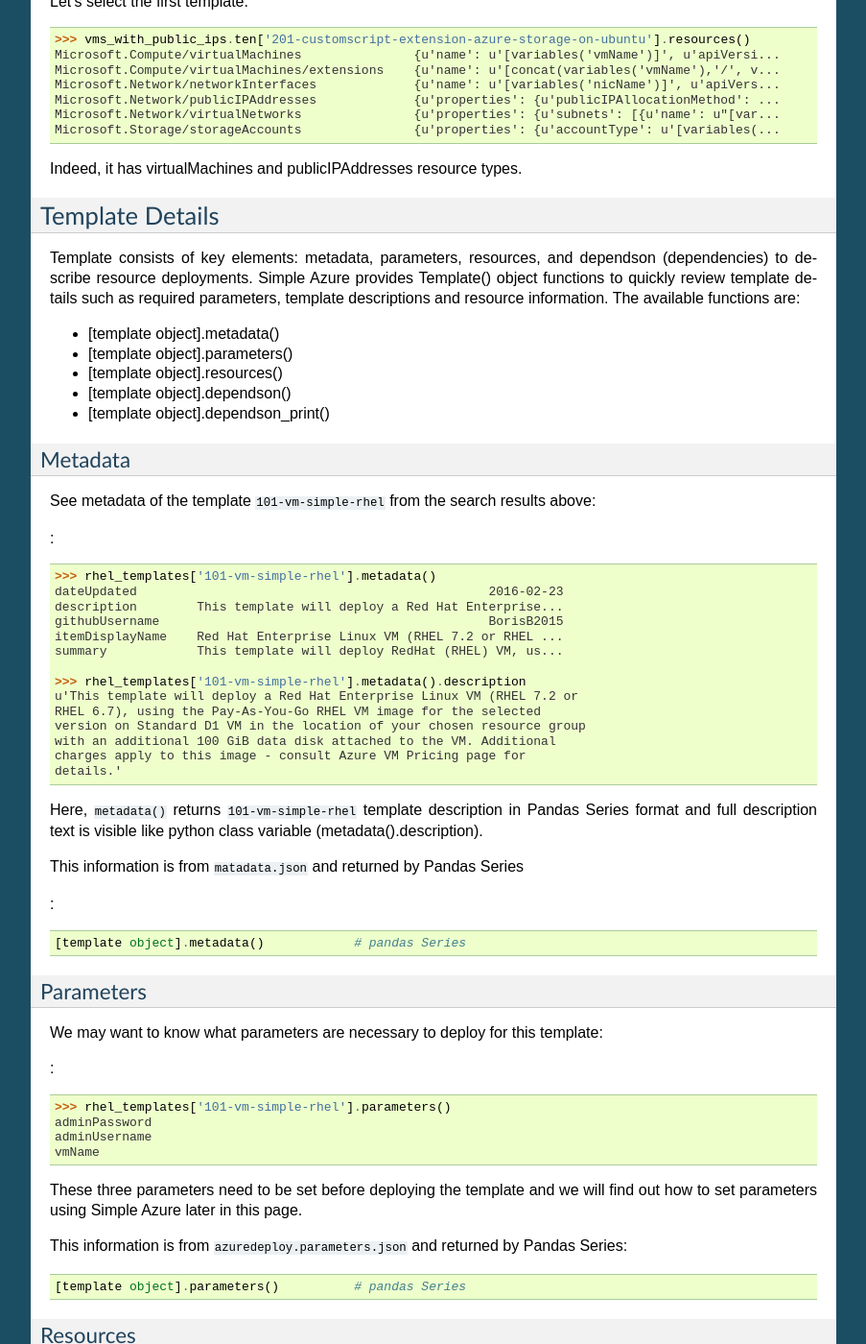
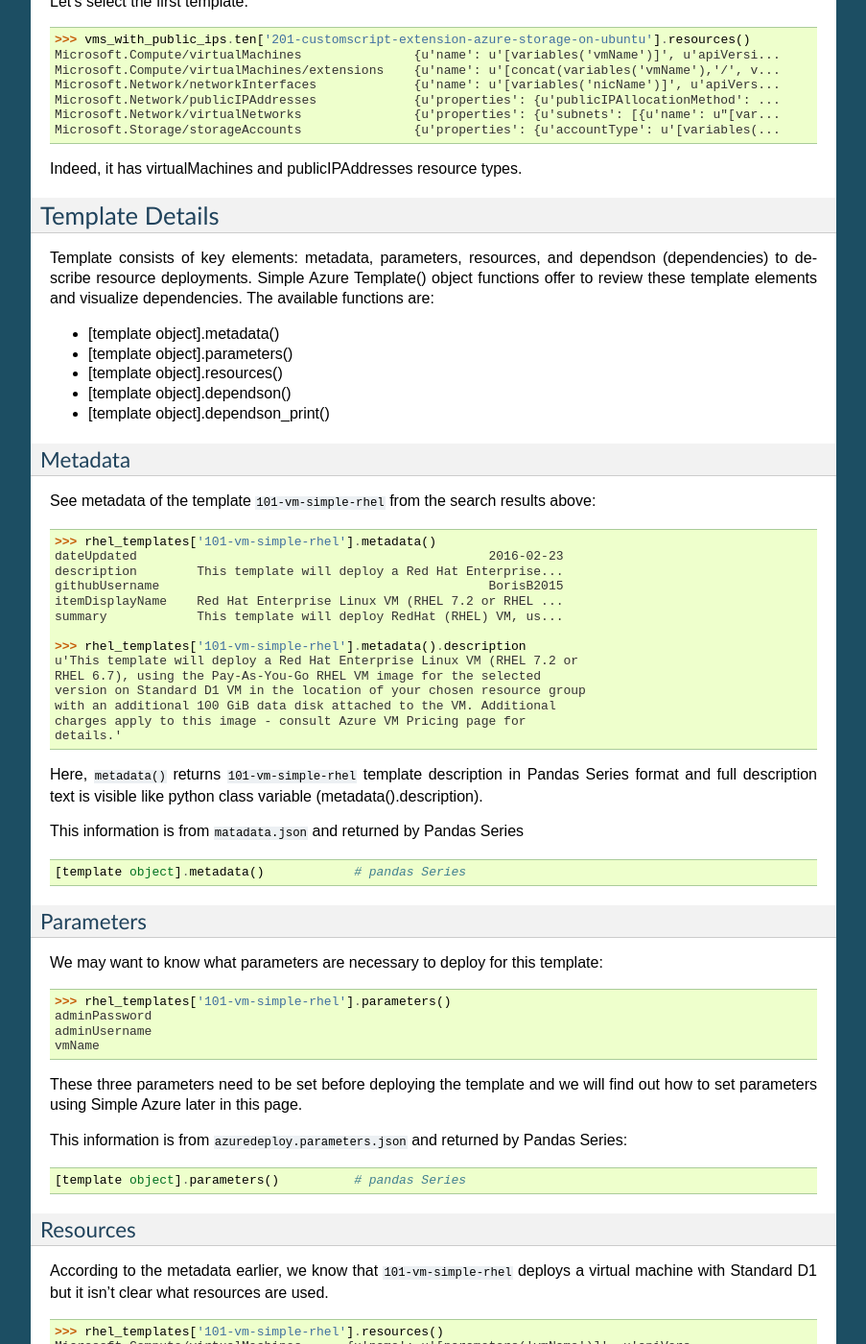
Before and after one commit to lee212/simpleazure, a Sphinx documentation site: the page built from docs/azure_quickstart_templates.rst, in a window 1280 px wide and 1400 px high, scrolled down 2937 px. Shown: the whole window at 96% size, without its empty margins (198-1101 px from the left). Built offline with Sphinx 7.4.7, drawn with Linux system fonts in a browser that asks for light colours; some of the changed text lies outside the part shown.

Commit message:
clean up docs

```diff
--- a/docs/azure_quickstart_templates.rst
+++ b/docs/azure_quickstart_templates.rst
@@ -214,9 +214,8 @@
 
 Template consists of key elements: metadata, parameters, resources, and
 dependson (dependencies) to describe resource deployments.  Simple Azure
-provides Template() object functions to quickly review template details such as
-required parameters, template descriptions and resource information. The
-available functions are:
+Template() object functions offer to review these template elements and
+visualize dependencies. The available functions are:
 
 - [template object].metadata()
 - [template object].parameters()
@@ -229,8 +228,6 @@
 
 See metadata of the template ``101-vm-simple-rhel`` from the search results
 above:
-
-:
 
 .. code-block:: pycon
 
@@ -256,8 +253,6 @@
 
 This information is from ``matadata.json`` and returned by Pandas Series
 
-:
-
 ::
 
         [template object].metadata()            # pandas Series
@@ -267,8 +262,6 @@
 ^^^^^^^^^^^^^^^^^^^^^^^^^^^^^^^^^^^^^^^^^^^^^^^^^^^^^^^^^^^^^^^^^^^^^^^^^^^^^^^
 
 We may want to know what parameters are necessary to deploy for this template:
-
-:
 
 .. code-block:: pycon
 
@@ -294,8 +287,6 @@
 
 According to the metadata earlier, we know that ``101-vm-simple-rhel`` deploys
 a virtual machine with Standard D1 but it isn't clear what resources are used.
-
-:
 
 .. code-block:: pycon
 
@@ -326,8 +317,6 @@
 Dependencies are not visible in ``resources()`` but in ``dependson()`` which
 returns its relation in python dict data type using pprint():
 
-:
-
 .. code-block:: pycon
 
         >>> rhel_templates['101-vm-simple-rhel'].dependson_print()
@@ -341,8 +330,9 @@
         displayed `here
         <http://armviz.io/#/?load=https://raw.githubusercontent.com/Azure/azure-quickstart-templates/master/101-vm-simple-rhel/azuredeploy.json>`_
 
-This information is from ``dependsOn`` section in ``azuredeploy.json`` and
-returned by Python dictionary or printed in the Pretty Print (pprint):
+The dependencies are retrieved from ``dependsOn`` section in
+``azuredeploy.json`` in Python dictionary format (dependson()) and in Pretty
+Print format (dependson_print()):
 
 ::
 
```
Also changed, not shown: docs/templates.rst (+0 -8 lines).
